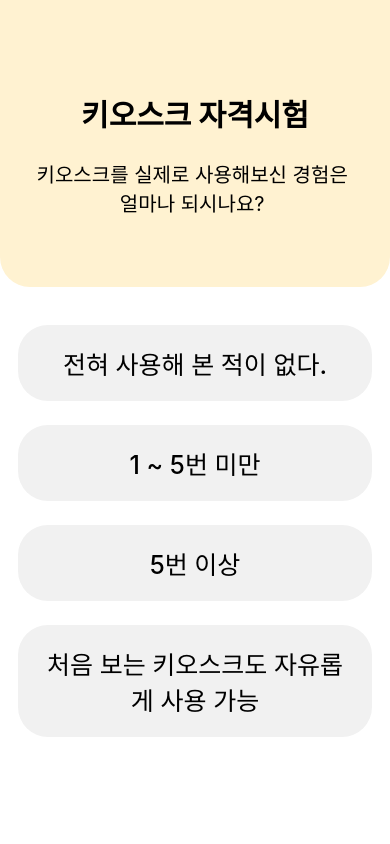
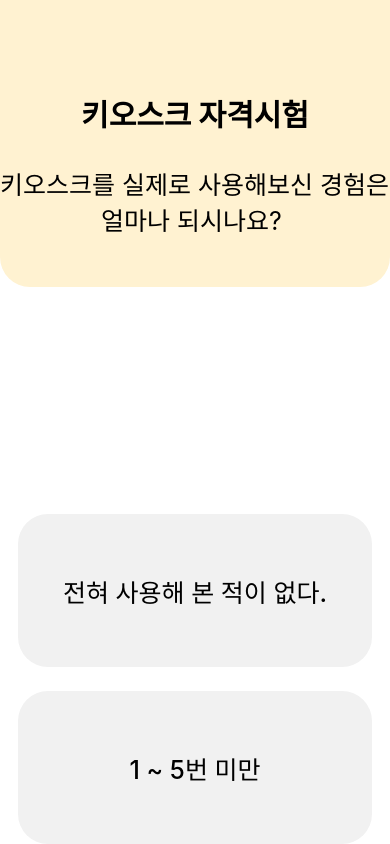
Before and after one commit to hhhhyelim/LikeLion_Hackathon_Frontend, a React Native app: screen /KioskTest1 in a window 390 px wide. Shown: the top 844 px of the page. Built offline with nearby package versions, Linux system fonts and the light colour scheme.

Commit message:
Feat. Test3까지 완료

```diff
--- a/src/screens/Home.js
+++ b/src/screens/Home.js
@@ -12,7 +12,7 @@ const Head = styled.View`
   position: absolute;
   top: 0;
   width: 100%;
-  height: 281px;
+  height: 50%;
   background-color: ${({ theme }) => theme.homeBackground};
   border-radius: 0px 0px 30px 30px;
 `;
--- a/src/screens/KioskResult.js
+++ b/src/screens/KioskResult.js
@@ -23,7 +23,7 @@ const TitleContainer = styled.View`
 `;
 
 const Button = styled.TouchableOpacity`
-  background-color: #F1F1F1;
+  background-color: #FF7A2F;
   width: 400px;
   height: 50px;
   margin-left: 40px;
--- a/src/screens/KioskTest1.js
+++ b/src/screens/KioskTest1.js
@@ -23,7 +23,7 @@ const TitleContainer = styled.View`
 
 const Button = styled.TouchableOpacity`
   background-color: #F1F1F1;
-  padding: 20px 20px;
+  padding: 15% 10%;
   border-radius: 30px;
   margin: 12px 18px;
 
@@ -39,6 +39,14 @@ const ButtonText = styled.Text`
 `;
 
 
+const BlankContainer = styled.View`
+  align-items: center;
+  margin-top: 91px;
+  width: 174px;
+  height: 174px;
+`;
+
+
 
 const KioskTest1 = ({navigation}) => {
     return (
@@ -48,9 +56,12 @@ const KioskTest1 = ({navigation}) => {
           <TitleContainer>
             <Text style={{ fontSize: 30, fontWeight: '700' }}>키오스크 자격시험</Text>
           </TitleContainer>
-            <Text style={{fontSize:20, fontWeight: '400', textAlign: 'center'}}>
+            <Text style={{fontSize: 25, fontWeight: '400', textAlign: 'center'}}>
               {"\n"}키오스크를 실제로 사용해보신 경험은 {"\n"}
-               얼마나 되시나요? {"\n"}{"\n"}{"\n"}{"\n"}{"\n"}</Text>
+               얼마나 되시나요? </Text>
+          <BlankContainer>
+
+          </BlankContainer>
           <Button>
             <ButtonText onPress= {() => navigation.navigate('KioskTest2')}>전혀 사용해 본 적이 없다.</ButtonText>
           </Button>
--- a/src/screens/KioskTest2.js
+++ b/src/screens/KioskTest2.js
@@ -32,7 +32,7 @@ const ButtonText = styled.Text`
 
 const Button2 = styled.TouchableOpacity`
   background-color: #F1F1F1;
-  padding-top: 12px;
+  padding-top: 12%;
   border-radius: 30px;
   margin: 12px 18px;
   width: 130px;
--- a/src/screens/TestMain.js
+++ b/src/screens/TestMain.js
@@ -11,7 +11,7 @@ const Head = styled.View`
   position: absolute;
   top: 0;
   width: 100%;
-  height: 338px;
+  height: 50%;
   background-color: #FFF2D1;
   border-radius: 0px 0px 30px 30px;
   `;
```
